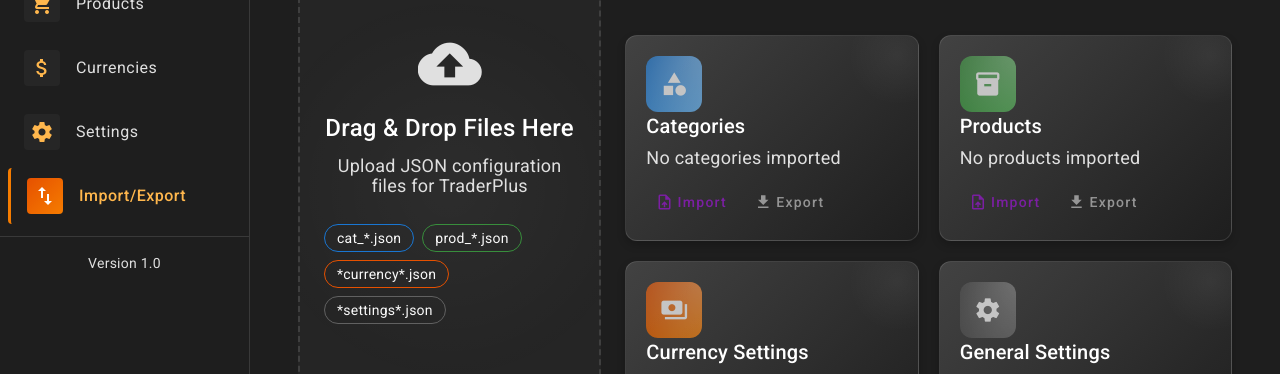
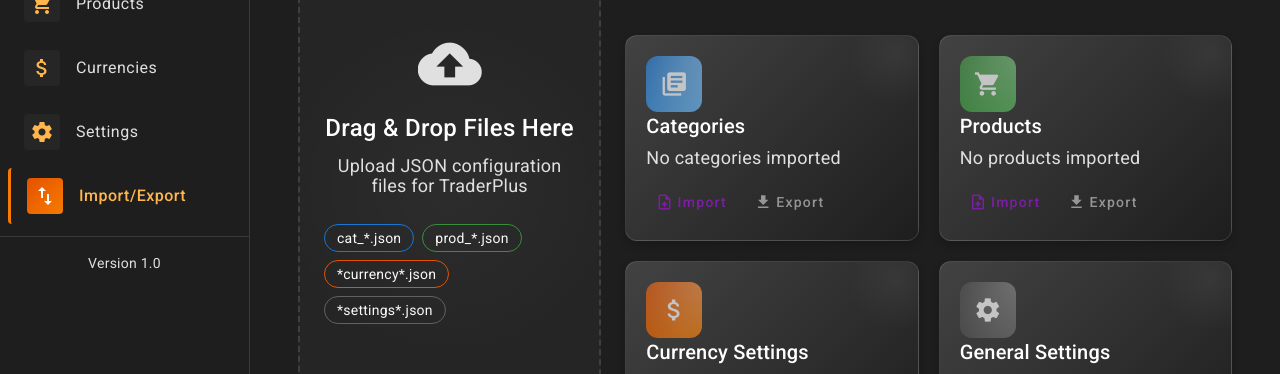
Before and after one commit to TheDmitri/traderpluseditor, an Angular app: page /file-management in a window 1280 px wide. Shown: the part 236-610 px from the top of the page. Built offline with nearby package versions, Linux system fonts and the light colour scheme.

Commit message:
refactor(file-management): update icons for categories, products, and currency settings to match the app design

```diff
--- a/src/app/features/file-management/components/file-management.component.html
+++ b/src/app/features/file-management/components/file-management.component.html
@@ -13,15 +13,15 @@
         </button>
         <mat-menu #importMenu="matMenu" class="import-menu">
           <button mat-menu-item (click)="triggerFileInput('categories')">
-            <mat-icon class="menu-icon categories-color">category</mat-icon>
+            <mat-icon class="menu-icon categories-color">my_library_books</mat-icon>
             <span>Categories</span>
           </button>
           <button mat-menu-item (click)="triggerFileInput('products')">
-            <mat-icon class="menu-icon products-color">inventory_2</mat-icon>
+            <mat-icon class="menu-icon products-color">shopping_cart</mat-icon>
             <span>Products</span>
           </button>
           <button mat-menu-item (click)="triggerFileInput('currencies')">
-            <mat-icon class="menu-icon currencies-color">payments</mat-icon>
+            <mat-icon class="menu-icon currencies-color">attach_money</mat-icon>
             <span>Currency Settings</span>
           </button>
           <button mat-menu-item (click)="triggerFileInput('settings')">
@@ -36,15 +36,15 @@
         </button>
         <mat-menu #exportMenu="matMenu" class="export-menu">
           <button mat-menu-item (click)="exportCategories()" [disabled]="!hasCategories">
-            <mat-icon class="menu-icon categories-color">category</mat-icon>
+            <mat-icon class="menu-icon categories-color">my_library_books</mat-icon>
             <span>Categories</span>
           </button>
           <button mat-menu-item (click)="exportProducts()" [disabled]="!hasProducts">
-            <mat-icon class="menu-icon products-color">inventory_2</mat-icon>
+            <mat-icon class="menu-icon products-color">shopping_cart</mat-icon>
             <span>Products</span>
           </button>
           <button mat-menu-item (click)="exportCurrencySettings()" [disabled]="!hasCurrencies">
-            <mat-icon class="menu-icon currencies-color">payments</mat-icon>
+            <mat-icon class="menu-icon currencies-color">attach_money</mat-icon>
             <span>Currency Settings</span>
           </button>
           <button mat-menu-item (click)="exportGeneralSettings()" [disabled]="!hasSettings">
@@ -104,7 +104,7 @@
         <!-- Categories Status -->
         <mat-card class="status-card" [class.has-data]="hasCategories">
           <div class="status-icon categories-bg">
-            <mat-icon>category</mat-icon>
+            <mat-icon>my_library_books</mat-icon>
           </div>
           <div class="status-content">
             <h3>Categories</h3>
@@ -133,7 +133,7 @@
         <!-- Products Status -->
         <mat-card class="status-card" [class.has-data]="hasProducts">
           <div class="status-icon products-bg">
-            <mat-icon>inventory_2</mat-icon>
+            <mat-icon>shopping_cart</mat-icon>
           </div>
           <div class="status-content">
             <h3>Products</h3>
@@ -162,7 +162,7 @@
         <!-- Currency Status -->
         <mat-card class="status-card" [class.has-data]="hasCurrencies">
           <div class="status-icon currencies-bg">
-            <mat-icon>payments</mat-icon>
+            <mat-icon>attach_money</mat-icon>
           </div>
           <div class="status-content">
             <h3>Currency Settings</h3>
```
